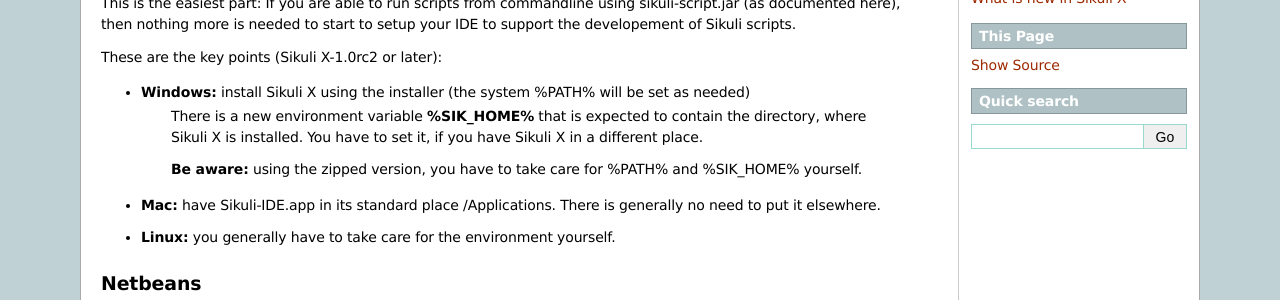
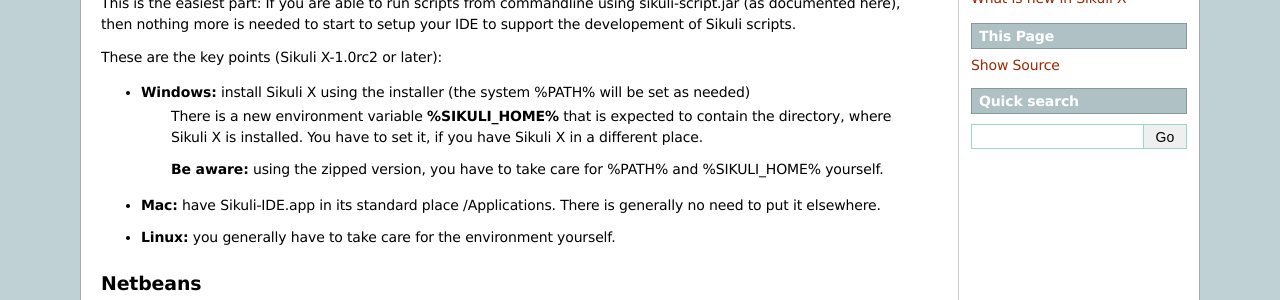
Before and after one commit to sikuli/sikuli, a Sphinx documentation site: the page built from docs/source/faq/040-other-ide.rst, in a window 1280 px wide. Shown: the part 475-775 px from the top of the page. Built offline with Sphinx 7.4.7, drawn with Linux system fonts in a browser that asks for light colours.

Commit message:
fix SIK_HOME to SIKULI_HOME

```diff
--- a/docs/source/faq/030-java-dev.rst
+++ b/docs/source/faq/030-java-dev.rst
@@ -21,9 +21,9 @@
 If you follow these standards, you can use sikuli-script.jar out of the box:
 
 * **Windows:** install Sikuli X using the installer (the system %PATH% will be set as needed)
-	There is a new environment variable **%SIK_HOME%** that is expected to contain the directory, where Sikuli X is installed. You have to set it, if you have Sikuli X in a different place.
+	There is a new environment variable **%SIKULI_HOME%** that is expected to contain the directory, where Sikuli X is installed. You have to set it, if you have Sikuli X in a different place.
 
-	**Be aware:** using the zipped version, you have to take care for %PATH% and %SIK_HOME% yourself.
+	**Be aware:** using the zipped version, you have to take care for %PATH% and %SIKULI_HOME% yourself.
 
 * **Mac:** have Sikuli-IDE.app in its standard place /Applications. There is generally no need to put it elsewhere.
 
--- a/docs/source/faq/040-other-ide.rst
+++ b/docs/source/faq/040-other-ide.rst
@@ -31,9 +31,9 @@
 These are the key points (Sikuli X-1.0rc2 or later):
 
 * **Windows:** install Sikuli X using the installer (the system %PATH% will be set as needed)
-	There is a new environment variable **%SIK_HOME%** that is expected to contain the directory, where Sikuli X is installed. You have to set it, if you have Sikuli X in a different place.
+	There is a new environment variable **%SIKULI_HOME%** that is expected to contain the directory, where Sikuli X is installed. You have to set it, if you have Sikuli X in a different place.
 
-	**Be aware:** using the zipped version, you have to take care for %PATH% and %SIK_HOME% yourself.
+	**Be aware:** using the zipped version, you have to take care for %PATH% and %SIKULI_HOME% yourself.
 
 * **Mac:** have Sikuli-IDE.app in its standard place /Applications. There is generally no need to put it elsewhere.
 
```
